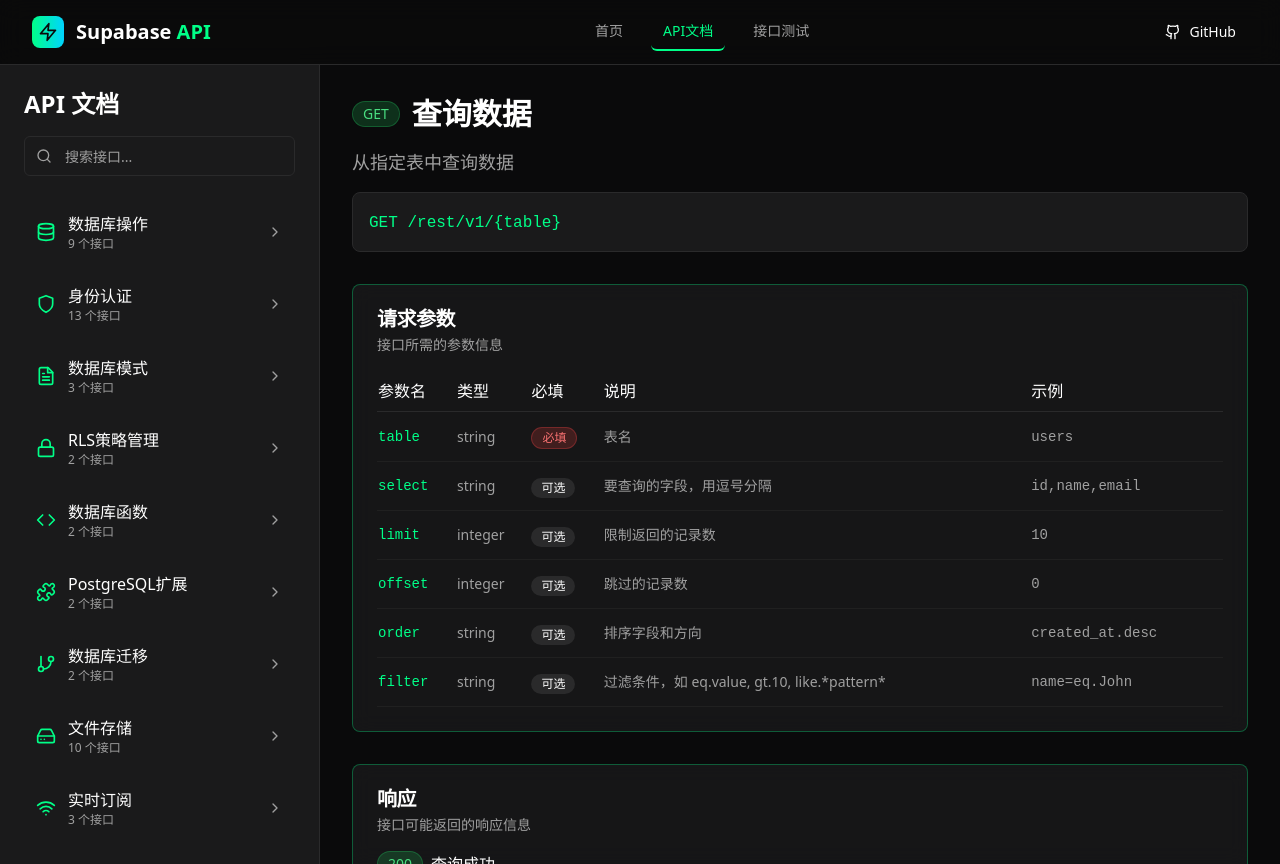
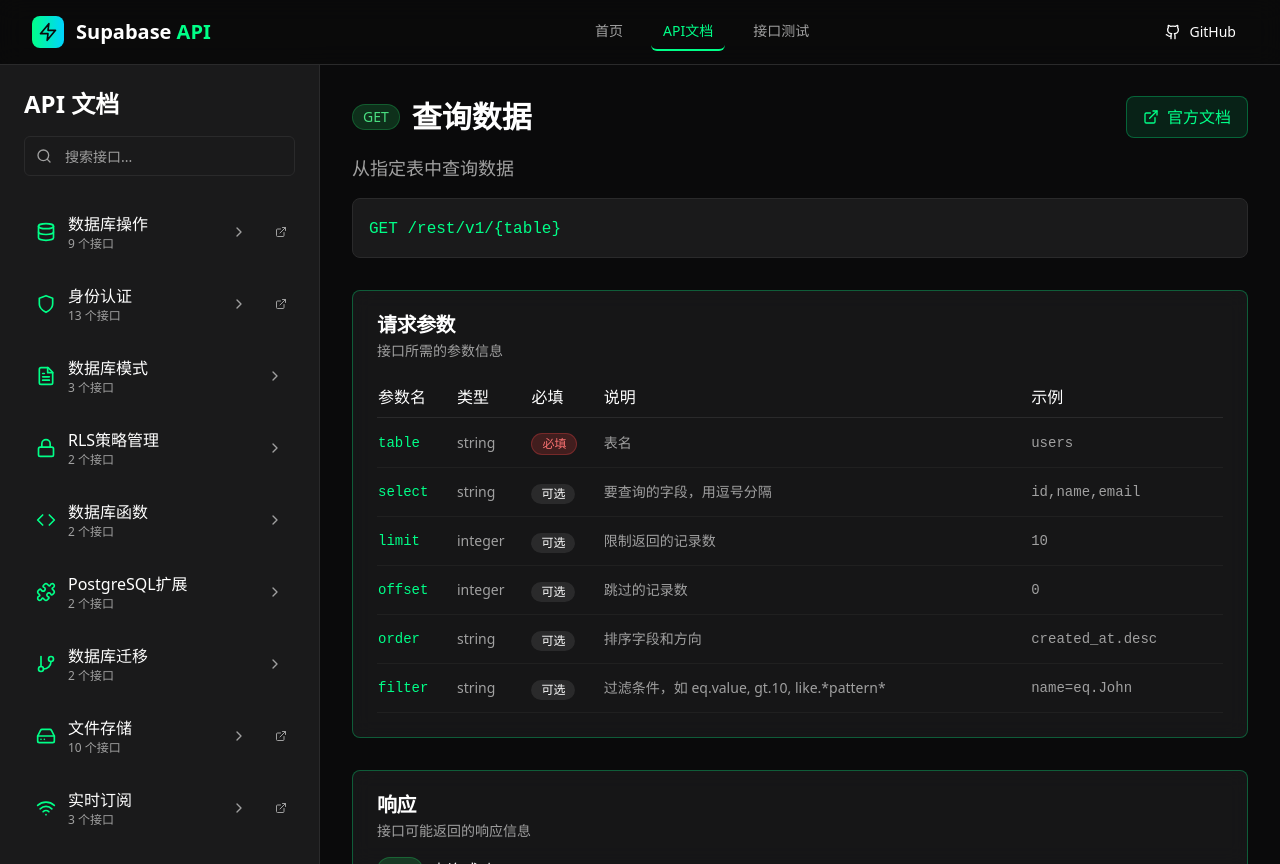
Before and after one commit to yjiace/supabase-api, a React (Vite) app: page / in a window 1280 px wide. Both pictures are taken after a click on the button "开始探索". Built offline with nearby package versions, Linux system fonts and the light colour scheme.

Commit message:
文档 增加 官方文档链接

```diff
--- a/src/data/api-docs.ts
+++ b/src/data/api-docs.ts
@@ -4,6 +4,7 @@ export interface ApiEndpoint {
   method: 'GET' | 'POST' | 'PUT' | 'PATCH' | 'DELETE' | 'WebSocket'
   path: string
   description: string
+  officialDocs?: string // 官方文档链接
   parameters?: Parameter[]
   requestBody?: RequestBody
   responses: Response[]
@@ -43,6 +44,7 @@ export interface ApiCategory {
   id: string
   name: string
   description: string
+  officialDocs?: string // 分类官方文档链接
   endpoints: ApiEndpoint[]
 }
 
@@ -51,6 +53,7 @@ export const apiCategories: ApiCategory[] = [
     id: 'database',
     name: '数据库操作',
     description: '数据的增删改查操作',
+    officialDocs: 'https://supabase.com/docs/reference/javascript/select',
     endpoints: [
       {
         id: 'db-select',
@@ -58,6 +61,7 @@ export const apiCategories: ApiCategory[] = [
         method: 'GET',
         path: '/rest/v1/{table}',
         description: '从指定表中查询数据',
+        officialDocs: 'https://supabase.com/docs/reference/javascript/select',
         parameters: [
           {
             name: 'table',
@@ -152,6 +156,7 @@ export const apiCategories: ApiCategory[] = [
         method: 'POST',
         path: '/rest/v1/{table}',
         description: '向指定表中插入新数据',
+        officialDocs: 'https://supabase.com/docs/reference/javascript/insert',
         parameters: [
           {
             name: 'table',
@@ -223,6 +228,7 @@ export const apiCategories: ApiCategory[] = [
         method: 'PATCH',
         path: '/rest/v1/{table}',
         description: '更新指定表中的数据',
+        officialDocs: 'https://supabase.com/docs/reference/javascript/update',
         parameters: [
           {
             name: 'table',
@@ -294,6 +300,7 @@ export const apiCategories: ApiCategory[] = [
         method: 'DELETE',
         path: '/rest/v1/{table}',
         description: '删除指定表中的数据',
+        officialDocs: 'https://supabase.com/docs/reference/javascript/delete',
         parameters: [
           {
             name: 'table',
@@ -334,6 +341,7 @@ export const apiCategories: ApiCategory[] = [
         method: 'POST',
         path: '/rest/v1/{table}',
         description: '插入新数据或更新已存在的数据',
+        officialDocs: 'https://supabase.com/docs/reference/javascript/upsert',
         parameters: [
           {
             name: 'table',
@@ -407,6 +415,7 @@ export const apiCategories: ApiCategory[] = [
         method: 'POST',
         path: '/rest/v1/rpc/{function_name}',
         description: '调用数据库中的存储过程或函数',
+        officialDocs: 'https://supabase.com/docs/reference/javascript/rpc',
         parameters: [
           {
             name: 'function_name',
@@ -637,6 +646,7 @@ export const apiCategories: ApiCategory[] = [
     id: 'auth',
     name: '身份认证',
     description: '用户注册、登录、登出等认证相关接口',
+    officialDocs: 'https://supabase.com/docs/reference/javascript/auth-signup',
     endpoints: [
       {
         id: 'auth-signup',
@@ -644,6 +654,7 @@ export const apiCategories: ApiCategory[] = [
         method: 'POST',
         path: '/auth/v1/signup',
         description: '创建新用户账户',
+        officialDocs: 'https://supabase.com/docs/reference/javascript/auth-signup',
         requestBody: {
           type: 'application/json',
           description: '用户注册信息',
@@ -718,6 +729,7 @@ export const apiCategories: ApiCategory[] = [
         method: 'POST',
         path: '/auth/v1/token?grant_type=password',
         description: '用户登录获取访问令牌',
+        officialDocs: 'https://supabase.com/docs/reference/javascript/auth-signinwithpassword',
         requestBody: {
           type: 'application/json',
           description: '登录凭据',
@@ -777,6 +789,7 @@ export const apiCategories: ApiCategory[] = [
         method: 'POST',
         path: '/auth/v1/logout',
         description: '用户登出并撤销访问令牌',
+        officialDocs: 'https://supabase.com/docs/reference/javascript/auth-signout',
         responses: [
           {
             status: 204,
@@ -1893,6 +1906,7 @@ Location: https://yourapp.com/auth/callback#access_token=...`
     id: 'storage',
     name: '文件存储',
     description: '文件上传、下载和管理',
+    officialDocs: 'https://supabase.com/docs/reference/javascript/storage-from-upload',
     endpoints: [
       {
         id: 'storage-upload',
@@ -1900,6 +1914,7 @@ Location: https://yourapp.com/auth/callback#access_token=...`
         method: 'POST',
         path: '/storage/v1/object/{bucket}/{path}',
         description: '上传文件到指定存储桶',
+        officialDocs: 'https://supabase.com/docs/reference/javascript/storage-from-upload',
         parameters: [
           {
             name: 'bucket',
@@ -1966,6 +1981,7 @@ Location: https://yourapp.com/auth/callback#access_token=...`
         method: 'GET',
         path: '/storage/v1/object/{bucket}/{path}',
         description: '从存储桶下载文件',
+        officialDocs: 'https://supabase.com/docs/reference/javascript/storage-from-download',
         parameters: [
           {
             name: 'bucket',
@@ -2443,6 +2459,7 @@ Location: https://yourapp.com/auth/callback#access_token=...`
     id: 'realtime',
     name: '实时订阅',
     description: '实时数据变化监听',
+    officialDocs: 'https://supabase.com/docs/reference/javascript/subscribe',
     endpoints: [
       {
         id: 'realtime-subscribe',
@@ -2450,6 +2467,7 @@ Location: https://yourapp.com/auth/callback#access_token=...`
         method: 'WebSocket',
         path: '/realtime/v1/websocket',
         description: '通过WebSocket订阅数据库表的实时变化',
+        officialDocs: 'https://supabase.com/docs/reference/javascript/subscribe',
         parameters: [
           {
             name: 'table',
--- a/src/pages/api-docs.tsx
+++ b/src/pages/api-docs.tsx
@@ -31,7 +31,8 @@ import {
   Layers,
   Puzzle,
   History,
-  FolderOpen
+  FolderOpen,
+  ExternalLink
 } from 'lucide-react'
 
 export const ApiDocs: React.FC = () => {
@@ -125,9 +126,10 @@ export const ApiDocs: React.FC = () => {
 
                 return (
                   <div key={category.id}>
+                    <div className="flex items-center">
                       <button
                         onClick={() => toggleCategory(category.id)}
-                      className="w-full flex items-center justify-between p-3 rounded-lg hover:bg-dark-border transition-colors text-left"
+                        className="flex-1 flex items-center justify-between p-3 rounded-lg hover:bg-dark-border transition-colors text-left"
                       >
                         <div className="flex items-center space-x-3">
                           <IconComponent className="w-5 h-5 text-neon-green" />
@@ -142,6 +144,19 @@ export const ApiDocs: React.FC = () => {
                           <ChevronRight className="w-4 h-4 text-cyber-gray" />
                         )}
                       </button>
+                      {category.officialDocs && (
+                        <a
+                          href={category.officialDocs}
+                          target="_blank"
+                          rel="noopener noreferrer"
+                          className="ml-2 p-2 hover:bg-neon-green/10 rounded-md transition-colors group"
+                          title="查看官方文档"
+                          onClick={(e) => e.stopPropagation()}
+                        >
+                          <ExternalLink className="w-3 h-3 text-cyber-gray group-hover:text-neon-green" />
+                        </a>
+                      )}
+                    </div>
 
                     {isExpanded && (
                       <div className="ml-8 mt-2 space-y-1">
@@ -179,11 +194,24 @@ export const ApiDocs: React.FC = () => {
               <div className="max-w-4xl">
                 {/* Header */}
                 <div className="mb-8">
-                  <div className="flex items-center space-x-3 mb-4">
+                  <div className="flex items-center justify-between mb-4">
+                    <div className="flex items-center space-x-3">
                       <Badge variant={methodColors[selectedEndpoint.method]} className="text-sm">
                         {selectedEndpoint.method}
                       </Badge>
                       <h1 className="text-3xl font-bold text-cyber-light">{selectedEndpoint.name}</h1>
+                    </div>
+                    {selectedEndpoint.officialDocs && (
+                      <a
+                        href={selectedEndpoint.officialDocs}
+                        target="_blank"
+                        rel="noopener noreferrer"
+                        className="flex items-center space-x-2 px-4 py-2 bg-neon-green/10 hover:bg-neon-green/20 border border-neon-green/30 rounded-lg transition-colors group"
+                      >
+                        <ExternalLink className="w-4 h-4 text-neon-green" />
+                        <span className="text-neon-green font-medium">官方文档</span>
+                      </a>
+                    )}
                   </div>
                   <p className="text-lg text-cyber-gray mb-4">{selectedEndpoint.description}</p>
                   <div className="bg-dark-surface rounded-lg p-4 border border-dark-border">
```
Lines whose indentation alone changed are shown as unchanged.
